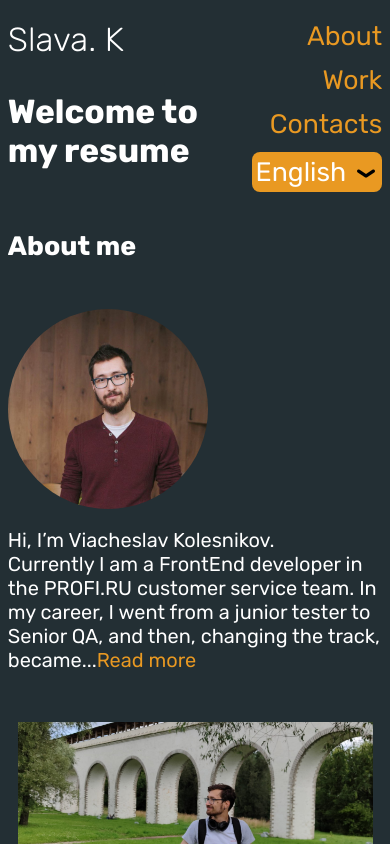
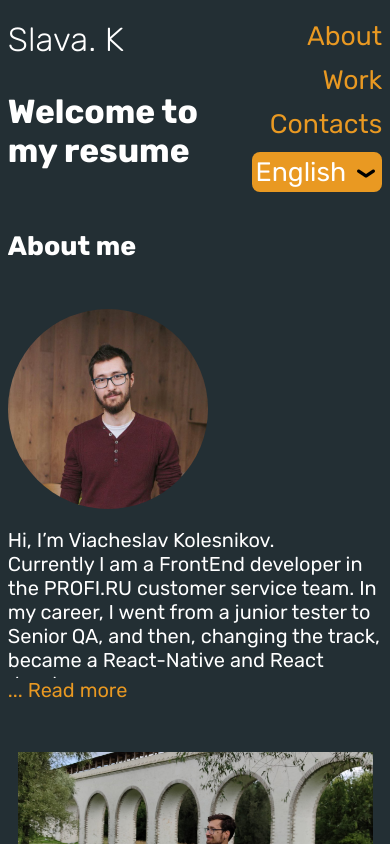
Before and after one commit to DazzlingFame/resume-SPA, a React (Create React App) app: page / in a window 390 px wide. Shown: the top 844 px of the page. Built offline with nearby package versions, Linux system fonts and the light colour scheme.

Commit message:
animated spoilers

```diff
--- a/src/components/InfoBlock.tsx
+++ b/src/components/InfoBlock.tsx
@@ -2,8 +2,17 @@ import React, {useState} from "react";
 import '../screen/Resume.css';
 import './InfoBlock.css'
 import {ImageSource, InfoTexts} from "../constants";
-import {getRandomInt} from "../utils/global";
 import {IS_MOBILE_LAYOUT_MEDIA, useMedia} from "../utils/useMedia";
+import styled from "styled-components";
+
+type TextBlocksContainerProps = {
+    isCollapsed?: boolean;
+}
+const TextBlocksContainer = styled.div<TextBlocksContainerProps>`
+    max-height: ${props => props.isCollapsed ? 150 : 1500}px;
+    transition: max-height 500ms;
+    overflow: hidden;
+`;
 
 type Props = {
     texts: InfoTexts;
@@ -27,9 +36,7 @@ const InfoBlock: React.FC<Props> = props => {
         setIsCollapsed(false);
     }
 
-    const mainText = isMobile && isCollapsed ? props.texts.mainData.substr(0, 200).trimEnd().concat('...') : props.texts.mainData;
-
-    const textBlocks = mainText.split('\n').map((textBlock, index, array) => (
+    const textBlocks = props.texts.mainData.split('\n').map((textBlock, index, array) => (
         <>
         <span className="small_text" key={textBlock.substr(0, 10)}>
             {textBlock}
@@ -39,12 +46,15 @@ const InfoBlock: React.FC<Props> = props => {
 
     ));
 
+
     return (
-        <div className="info_block__container" key={props.texts.header}>
-            <div className="header_container" key={getRandomInt(1000)}>
+        <div className="info_block__container" key={props.imageSource.desc}>
+            <div className="header_container" key={`${props.imageSource.desc}_container`}>
                 <img src={props.imageSource.source} alt={props.imageSource.desc} className="info_block__image" />
                 <div style={{flexDirection: 'column'}}>
-                    {textBlocks}
+                    <TextBlocksContainer isCollapsed={isCollapsed && isMobile}>
+                        {textBlocks}
+                    </TextBlocksContainer>
                     {props.texts.mainData.length > 200 && isCollapsed && isMobile &&
                         <span className={"small_text text_link"} onClick={onReadMoreClick}>{props.texts.continue}</span>
                     }
--- a/src/constants.ts
+++ b/src/constants.ts
@@ -147,7 +147,7 @@ export const multiLanguageTexts: MultiLanguageTexts = {
                 ' with a degree in Software Engineering. It was very interesting to study, we had courses on DBMS, software testing, algorithms, OOP and design patterns that' +
                 ' came in handy in my work. I love sports, cycling in the summer and snowboarding in the winter, it helps to keep fit and unload my head during hard work' +
                 ' days. I also enjoy board games, participating in tournaments and decorating miniatures in the Warhammer 40k universe.',
-            continue: 'Read more',
+            continue: '... Read more',
         },
         ru: {
             header: 'Обо мне',
@@ -159,7 +159,7 @@ export const multiLanguageTexts: MultiLanguageTexts = {
                 'пригодились мне в работе.\n' +
                 'В свободное время я люблю заниматься спортом, велосипедом летом и сноубордом зимой, это помогает поддерживать себя в форме и разгрузить голову в тяжелые рабочие дни. Так же я ' +
                 'увлекаюсь настольными играми, участием в турнирах и художественным оформлением миниатюр в вселенной Warhammer 40k',
-            continue: 'Далее',
+            continue: '... Далее',
         },
     },
     workTexts: {
@@ -175,7 +175,7 @@ export const multiLanguageTexts: MultiLanguageTexts = {
                     "and then, after reflecting on the results, we decided to switch to JS and WebdriverIO. As a result, we have reduced the time for regression testing of both platforms of " +
                     "the mobile application in a team from 1-2 days to 4-6 hours.",
                 skills: 'Skills: Agile, Scrum, Jira, BDD, Manual testing, Regression testing, Mobile testing, Automated testing, WDIO, WebdriverIO',
-                continue: 'Read more',
+                continue: '... Read more',
             },
             development: {
                 header: 'Development',
@@ -184,7 +184,7 @@ export const multiLanguageTexts: MultiLanguageTexts = {
                     "filters for finding the necessary orders, a Cross-Sell system, in-app notifications, and many others. Over time, the company began to update the site for executors with " +
                     "the subsequent transition to React, in which I also take an active part. \n Now I am a developer at PROFI.RU, who is not afraid of new challenges and is always ready to learn.",
                 skills: 'Skills: TypeScript, JavaScript, CSS, React, React-Native, Flow, Jira, Agile, Scrum',
-                continue: 'Read more',
+                continue: '... Read more',
             },
         },
         ru: {
@@ -198,7 +198,7 @@ export const multiLanguageTexts: MultiLanguageTexts = {
                     'автоматизации части регрессов. С университета у меня были навыки программирования на Java и первая версия автоматизации была реализована на BDD фреймворке JBehave, а затем, порефлексировав ' +
                     'над результатами мы решили перейти на JS и WebdriverIO. В итоге мы сократили время регрессионного тестирования обеих платформ мобильного приложения в команде с 1-2 дней до 4-6 часов.',
                 skills: 'Навыки: Agile, Scrum, Jira, BDD, Manual testing, Regression testing, Mobile testing, Automated testing, WDIO, WebdriverIO',
-                continue: 'Далее',
+                continue: '... Далее',
             },
             development: {
                 header: 'Разработка',
@@ -208,7 +208,7 @@ export const multiLanguageTexts: MultiLanguageTexts = {
                     "специалистов с последующим переходом на React, в чем я так же принимаю активное участие. \n" +
                     "Сейчас я developer в PROFI.RU, который не боится новых вызовов и всегда готов учиться.",
                 skills: 'Навыки: TypeScript, JavaScript, CSS, React, React-Native, Flow, Jira, Agile, Scrum',
-                continue: 'Далее',
+                continue: '... Далее',
             },
         },
     },
```
